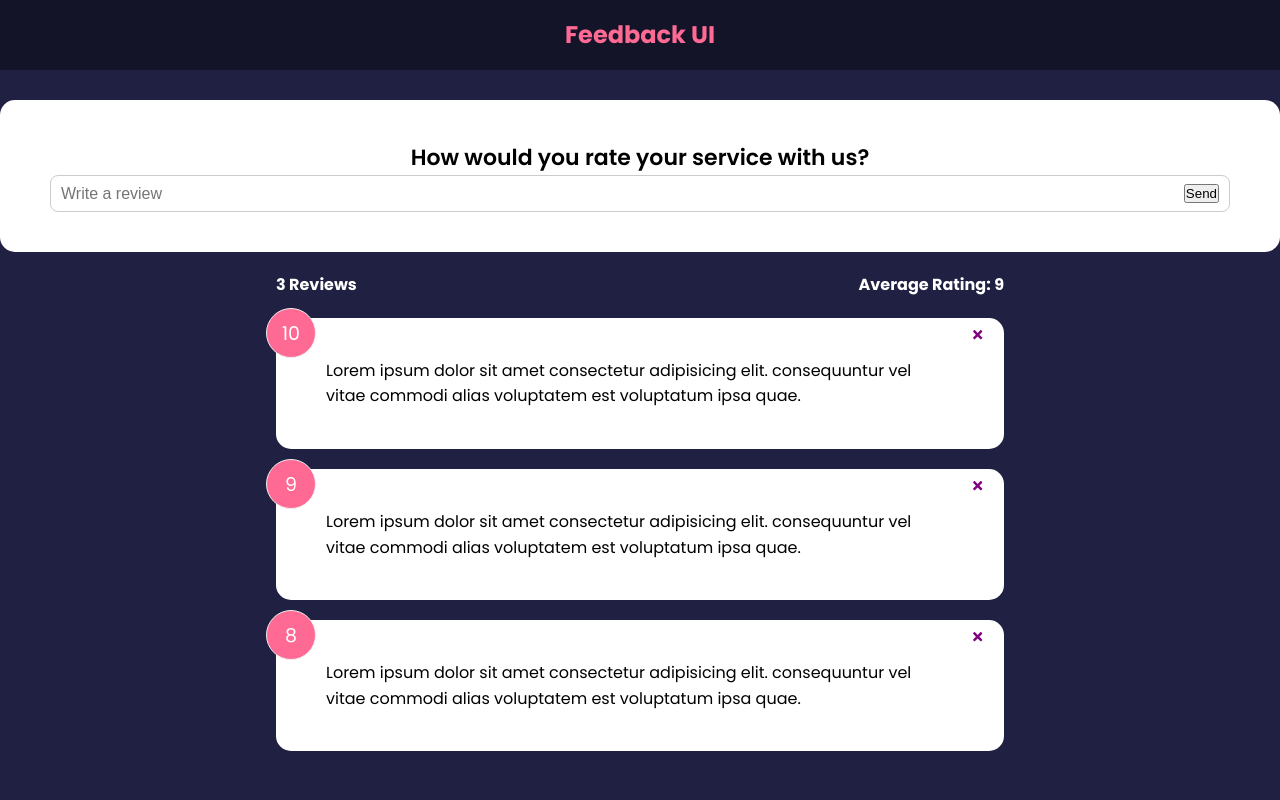
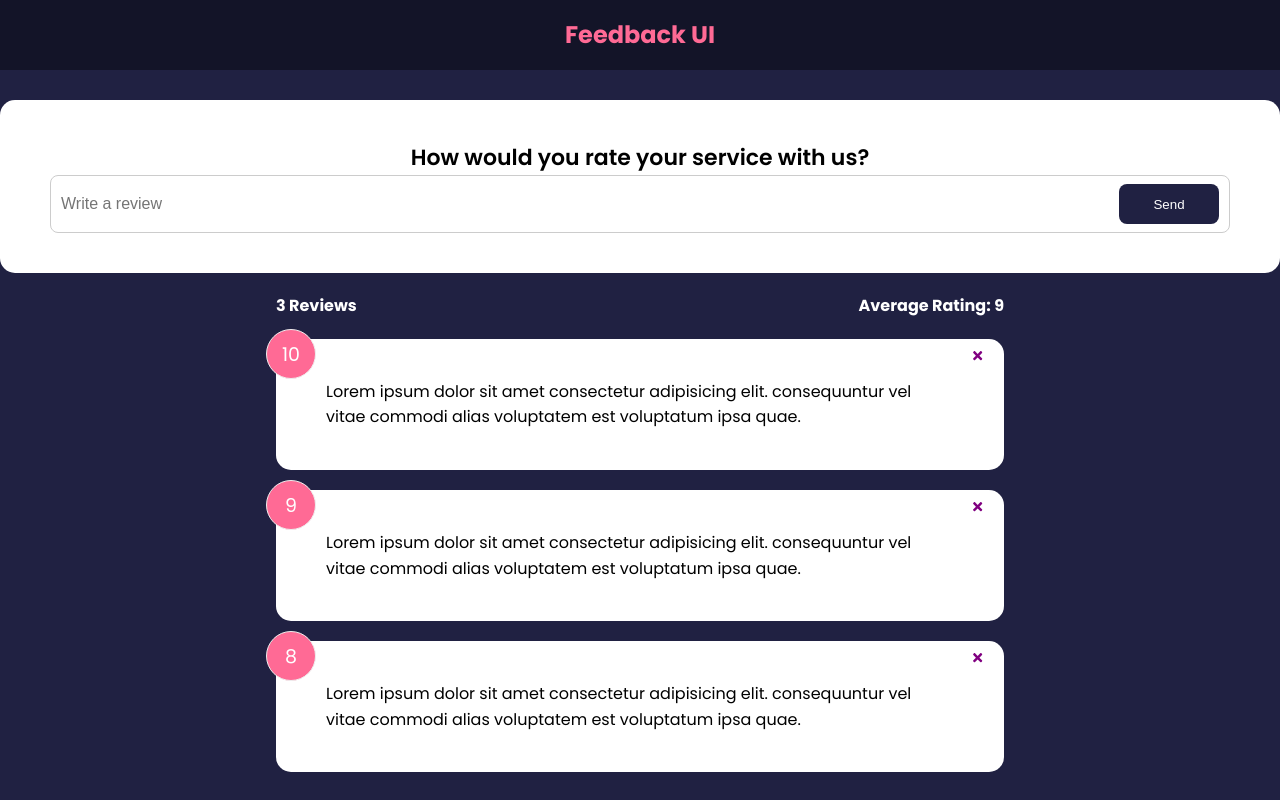
Before and after one commit to asimahmood/feedback-app, a React (Create React App) app: page / in a window 1280 px wide. Built offline with nearby package versions, Linux system fonts and the light colour scheme.

Commit message:
Added Button

```diff
--- a/src/components/FeedbackForm.jsx
+++ b/src/components/FeedbackForm.jsx
@@ -1,5 +1,6 @@
 import Card from './shared/Card'
 import { useState } from 'react'
+import Button from './shared/Button'
 
 function FeedbackForm() {
   const [text, setText] = useState('')
@@ -19,7 +20,7 @@
             placeholder='Write a review'
             value={text}
           />
-          <button type='submit'>Send</button>
+          <Button type='submit'>Send</Button>
         </div>
       </form>
     </Card>
--- /dev/null
+++ b/src/components/shared/Button.jsx
@@ -0,0 +1,24 @@
+import PropTypes from 'prop-types'
+
+function Button({ children, version, type, isDisabled }) {
+  return (
+    <button type={type} disabled={isDisabled} className={`btn btn-${version}`}>
+      {children}
+    </button>
+  )
+}
+
+Button.defaultProps = {
+  version: 'primary',
+  type: 'button',
+  isDisabled: false,
+}
+
+Button.propTypes = {
+  children: PropTypes.node.isRequired,
+  version: PropTypes.string,
+  type: PropTypes.string,
+  isDisabled: PropTypes.bool,
+}
+
+export default Button
```
